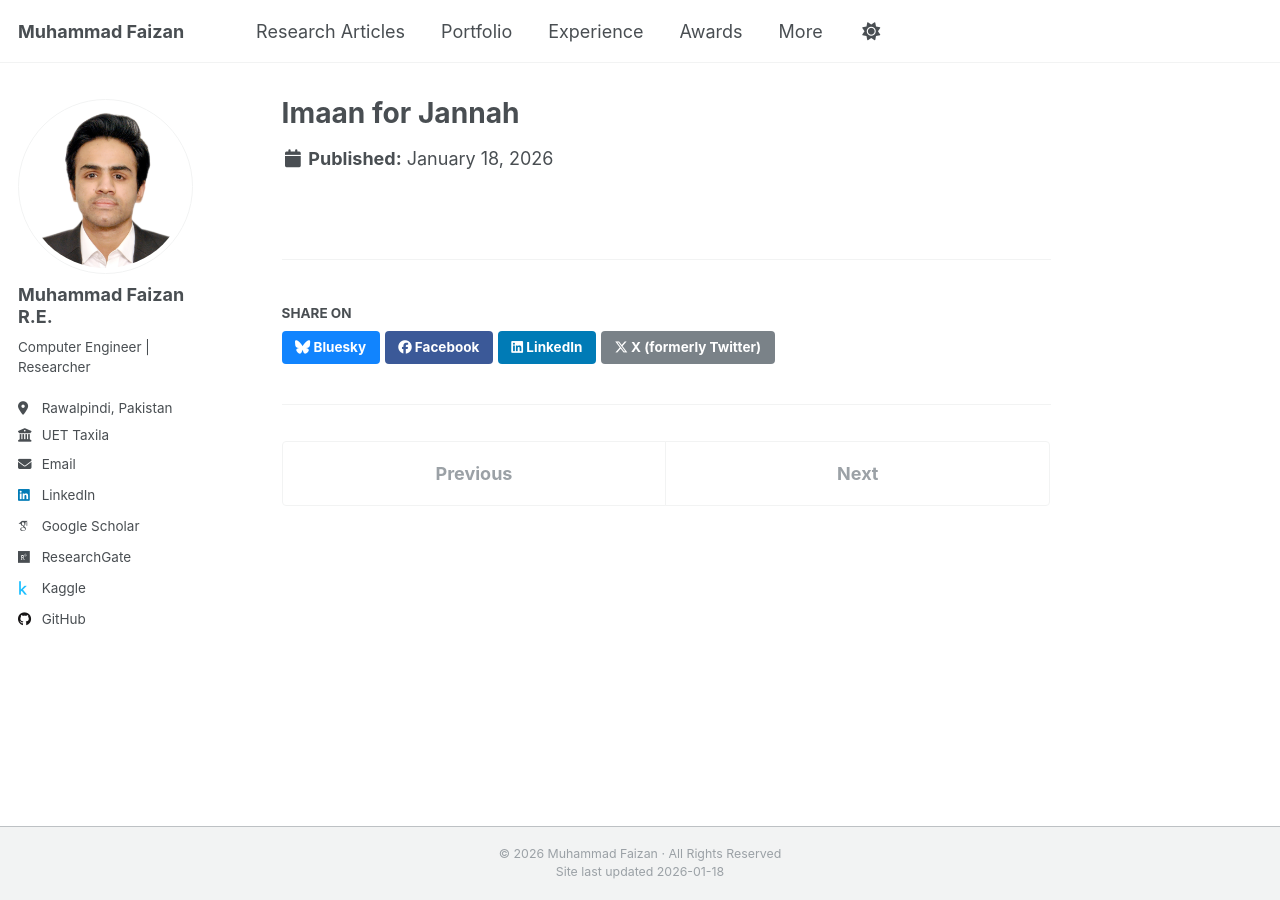
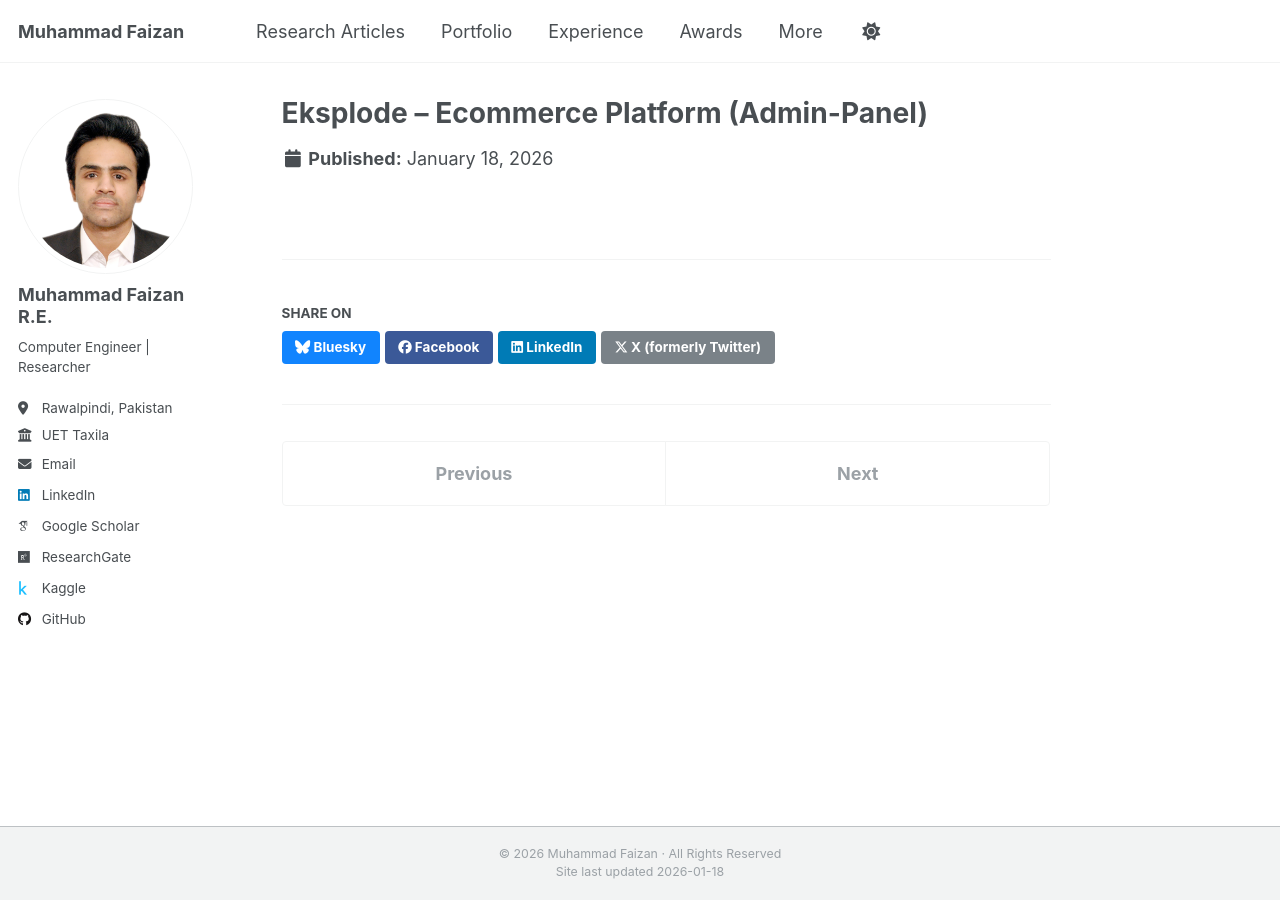
Before and after one commit to MuhammadFaizan99/MuhammadFaizan99.github.io, a Jekyll site: the page built from _portfolio/portfolio-5.md, in a window 1280 px wide. Built offline with Jekyll 4.4.1, drawn with Linux system fonts in a browser that asks for light colours; some web fonts are replaced; a script that is not in the unit is left out.

Commit message:
Update portfolio-5.md

```diff
--- a/_portfolio/portfolio-5.md
+++ b/_portfolio/portfolio-5.md
@@ -1,8 +1,5 @@
 ---
-title: "**Imaan for Jannah**"
-excerpt: "An Islamic e-commerce platform offering premium faith-inspired clothing that combines style, modesty, and purpose, while supporting charitable causes around the world."
-header:
-  teaser: /images/imaan-for-jannah-hero.PNG
-preview: "https://www.imaanforjannah.com/"
+title: "**Eksplode – Ecommerce Platform (Admin-Panel)**"
+preview: "https://eksplode.admin.s3-website-us-east-1.amazonaws.com/"
 collection: portfolio
 ---
```
